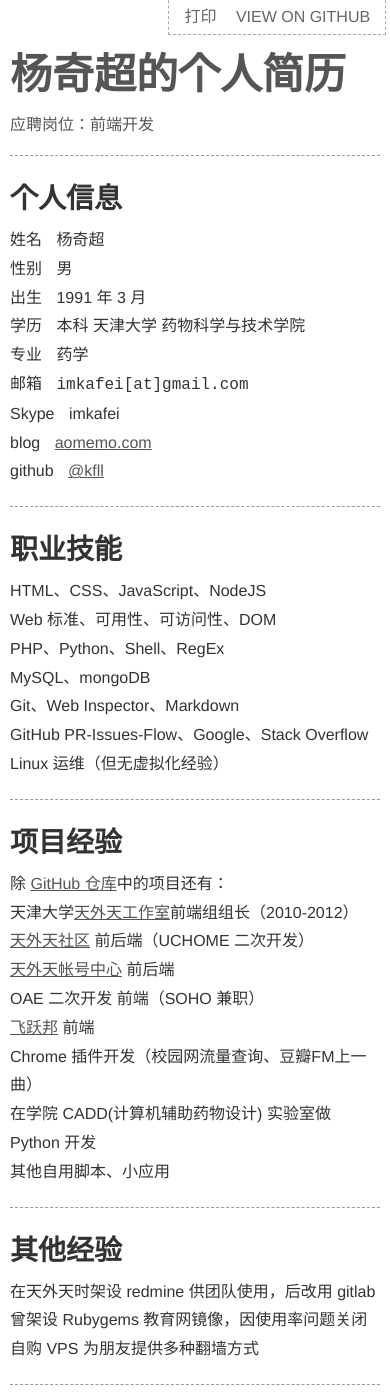
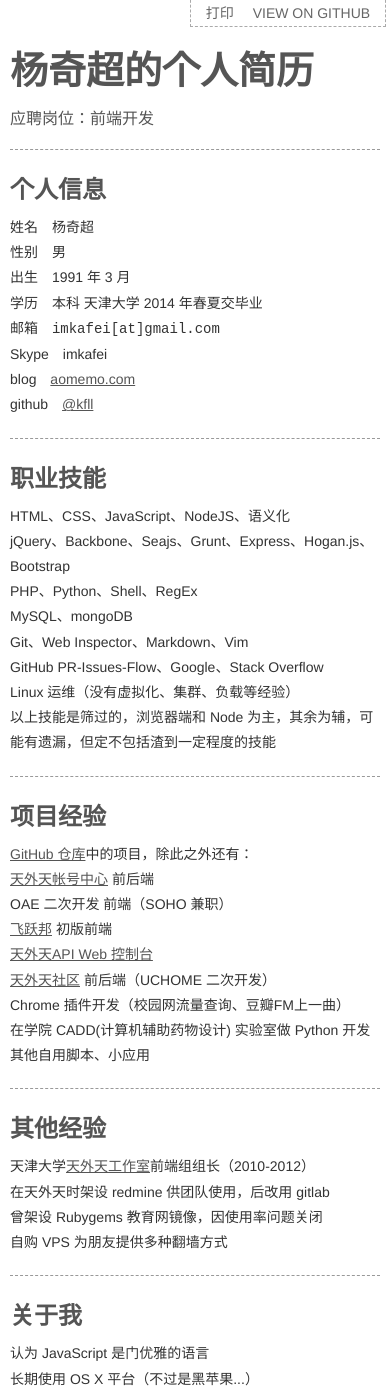
Before and after one commit to kxws888/kfll.github.com, a website: page resume/index.html in a window 390 px wide. Shown: the top 1395 px of the page. Drawn offline with Linux system fonts and the light colour scheme.

Commit message:
resume update

```diff
--- a/resume/assets/main.css
+++ b/resume/assets/main.css
@@ -1,6 +1,6 @@
 /*! CSS Reset From YUI 3.9.1 (build 5852) Copyright 2013 Yahoo! Inc. http://yuilibrary.com/license/ */html{color:#000;background:#FFF}body,div,dl,dt,dd,ul,ol,li,h1,h2,h3,h4,h5,h6,pre,code,form,fieldset,legend,input,textarea,p,blockquote,th,td{margin:0;padding:0}table{border-collapse:collapse;border-spacing:0}fieldset,img{border:0}address,caption,cite,code,dfn,em,strong,th,var{font-style:normal;font-weight:400}ol,ul{list-style:none}caption,th{text-align:left}h1,h2,h3,h4,h5,h6{font-size:100%;font-weight:400}q:before,q:after{content:''}abbr,acronym{border:0;font-variant:normal}sup{vertical-align:text-top}sub{vertical-align:text-bottom}input,textarea,select{font-family:inherit;font-size:inherit;font-weight:inherit}input,textarea,select{*font-size:100%}legend{color:#000}#yui3-css-stamp.cssreset{display:none}
 /*! Qichao Yang <imkafei@gmail.com> */
 .clearfix{*zoom:1}.clearfix:before,.clearfix:after{content:"";display:table;line-height:0}.clearfix:after{clear:both}h1,h2,h3,h4,h5,h6{font-weight:700;line-height:normal}
-html{color:#333;font:16px/1.8em Helvetica,Arial,sans-serif}a{outline:0;color:#555}a:hover,a:active{color:#0068b7}.container{margin:0 auto;width:840px}h1{font-size:42px}h2{font-size:28px}h3{font-size:22px}h4{font-size:16px}h5{font-size:14px}h6{font-size:12px}header{color:#555;padding:40px 0 0}hgroup h2{font-size:16px;font-weight:400;padding:10px 0 0}#main section{*zoom:1;margin-top:20px;padding-top:20px;border-top:1px dashed #999}#main section:after,#main section:before{content:"";display:table;line-height:0}#main section:after{clear:both}#main h2{float:left;width:160px;margin-bottom:10px}#main ul{float:left;width:680px}#main li{word-wrap:break-word;word-break:normal;list-style-type:lower-alpha;list-style-position:inside}#main .item-kv li{*zoom:1;list-style-type:none}.item-kv li:after,.item-kv li:before{content:"";display:table;line-height:0}.item-kv li:after{clear:both}.item-kv label,.item-kv span{float:left}.item-kv label{width:80px}.item-kv span{width:580px}footer.container{border-top:1px dashed #999;margin-top:20px;padding:5px 0;font-size:12px;line-height:2em;color:#666}footer a{color:#eb6100;text-decoration:none}footer a:hover,footer a:active{color:#0068b7}#operation{position:absolute;top:-5px;right:1%;border:1px dashed #aaa;padding:7px 15px 2px 0}#operation a{margin-left:15px;color:#666;text-decoration:none}#operation a:hover,#operation a:active{color:#eb6100}
-@media (max-width:840px){body{padding:0 10px}#main h2{float:none;width:auto}.container{width:auto}#main ul{float:none;width:auto}#main ul li{list-style:none}.item-kv label,.item-kv span{float:none}.item-kv span{margin-left:10px}}
-.link-print{display:none!important}@media print{.link-print{display:inline!important}.hidden-print{display:none!important}html{color:#000}a{color:#000;text-decoration:none}header{color:#000;padding:20px 0 0}}
+html{color:#333;font:16px/1.8em Helvetica,Arial,sans-serif}a{outline:0;color:#555}a:hover,a:active{color:#0068b7}.container{margin:0 auto;width:840px}h1{font-size:42px}h2{font-size:28px}h3{font-size:22px}h4{font-size:16px}h5{font-size:14px}h6{font-size:12px}header{color:#555;padding:40px 0 0}hgroup h2{font-size:16px;font-weight:400;padding:10px 0 0}#main section{*zoom:1;margin-top:20px;padding-top:20px;border-top:1px dashed #999}#main section:after,#main section:before{content:"";display:table;line-height:0}#main section:after{clear:both}#main h2{float:left;width:160px;margin-bottom:10px;color:#555}#main ul{float:left;width:680px}#main li{word-wrap:break-word;word-break:normal;list-style-type:lower-alpha;list-style-position:inside}#main .item-kv li{*zoom:1;list-style-type:none}.item-kv li:after,.item-kv li:before{content:"";display:table;line-height:0}.item-kv li:after{clear:both}.item-kv label,.item-kv span{float:left}.item-kv label{width:80px}.item-kv span{width:580px}footer.container{border-top:1px dashed #999;margin-top:20px;padding:5px 0;font-size:12px;line-height:2em;color:#666}footer a{color:#eb6100;text-decoration:none}footer a:hover,footer a:active{color:#0068b7}#operation{position:absolute;top:-5px;right:1%;border:1px dashed #aaa;padding:7px 15px 2px 0}#operation a{margin-left:15px;color:#666;text-decoration:none}#operation a:hover,#operation a:active{color:#eb6100}
+@media (max-width:840px){html{font-size:14px}body{padding:0 10px}h1{font-size:38px}h2{font-size:24px}#main h2{float:none;width:auto}.container{width:auto}#main ul{float:none;width:auto}#main ul li{list-style:none}.item-kv label,.item-kv span{float:none}.item-kv span{margin-left:10px}#operation{padding:5px 15px 0 0;top:-5px}}
+.link-print{display:none!important}@media print{.link-print{display:inline!important}.hidden-print{display:none!important}html{color:#000;font-size:14px}a{color:#000;text-decoration:none}header{color:#000;padding:20px 0 0}}
--- a/resume/index.html
+++ b/resume/index.html
@@ -32,11 +32,7 @@
       </li>
       <li>
         <label>学历</label>
-        <span>本科 天津大学 药物科学与技术学院</span>
-      </li>
-      <li>
-        <label>专业</label>
-        <span>药学</span>
+        <span>本科 天津大学 2014 年春夏交毕业</span>
       </li>
       <li>
         <label>邮箱</label>
@@ -59,24 +55,25 @@
   <section>
     <h2>职业技能</h2>
     <ul>
-      <li>HTML、CSS、JavaScript、NodeJS</li>
-      <li>Web 标准、可用性、可访问性、DOM</li>
+      <li>HTML、CSS、JavaScript、NodeJS、语义化</li>
+      <li>jQuery、Backbone、Seajs、Grunt、Express、Hogan.js、Bootstrap</li>
       <li>PHP、Python、Shell、RegEx</li>
       <li>MySQL、mongoDB</li>
-      <li>Git、Web Inspector、Markdown</li>
+      <li>Git、Web Inspector、Markdown、Vim</li>
       <li>GitHub PR-Issues-Flow、Google、Stack Overflow</li>
-      <li>Linux 运维（但无虚拟化经验）</li>
+      <li>Linux 运维（没有虚拟化、集群、负载等经验）</li>
+      <li>以上技能是筛过的，浏览器端和 Node 为主，其余为辅，可能有遗漏，但定不包括渣到一定程度的技能</li>
     </ul>
   </section>
   <section>
     <h2>项目经验</h2>
     <ul>
-      <li>除 <a href="https://github.com/kfll">GitHub 仓库</a><code class="link-print" aria-hidden="true"> (https://github.com/kfll) </code>中的项目还有：</li>
-      <li>天津大学<a href="http://www.twt.edu.cn">天外天工作室</a><code class="link-print" aria-hidden="true"> (http://www.twt.edu.cn) </code>前端组组长（2010-2012）</li>
-      <li><a href="http://www.twt.edu.cn/ihome">天外天社区</a><code class="link-print" aria-hidden="true"> (http://www.twt.edu.cn/ihome) </code> 前后端（UCHOME 二次开发）</li>
+      <li><a href="https://github.com/kfll">GitHub 仓库</a><code class="link-print" aria-hidden="true"> (https://github.com/kfll) </code>中的项目，除此之外还有：</li>
       <li><a href="http://www.twt.edu.cn/account">天外天帐号中心</a><code class="link-print" aria-hidden="true"> (http://www.twt.edu.cn/account) </code> 前后端</li>
       <li>OAE 二次开发 前端（SOHO 兼职）</li>
-      <li><a href="http://www.feiyuebang.com">飞跃邦</a><code class="link-print" aria-hidden="true"> (http://www.feiyuebang.com) </code> 前端</li>
+      <li><a href="http://www.feiyuebang.com">飞跃邦</a><code class="link-print" aria-hidden="true"> (http://www.feiyuebang.com) </code> 初版前端</li>
+      <li><a href="http://www.twt.edu.cn/api/demo">天外天API Web 控制台</a><code class="link-print" aria-hidden="true"> (http://www.twt.edu.cn/api/demo) </code></li>
+      <li><a href="http://www.twt.edu.cn/ihome">天外天社区</a><code class="link-print" aria-hidden="true"> (http://www.twt.edu.cn/ihome) </code> 前后端（UCHOME 二次开发）</li>
       <li>Chrome 插件开发（校园网流量查询、豆瓣FM上一曲）</li>
       <li>在学院 CADD(计算机辅助药物设计) 实验室做 Python 开发</li>
       <li>其他自用脚本、小应用</li>
@@ -85,6 +82,7 @@
   <section>
     <h2>其他经验</h2>
     <ul>
+      <li>天津大学<a href="http://www.twt.edu.cn">天外天工作室</a><code class="link-print" aria-hidden="true"> (http://www.twt.edu.cn) </code>前端组组长（2010-2012）</li>
       <li>在天外天时架设 redmine 供团队使用，后改用 gitlab</li>
       <li>曾架设 Rubygems 教育网镜像，因使用率问题关闭</li>
       <li>自购 VPS 为朋友提供多种翻墙方式</li>
@@ -93,22 +91,23 @@
   <section>
     <h2>关于我</h2>
     <ul>
-      <li>认为 JavaScript 是门优雅的语言，即使经历了 Ruby 仍然这么认为</li>
-      <li>2010 年起在 OS X 平台（黑苹果）写代码</li>
+      <li>认为 JavaScript 是门优雅的语言</li>
+      <li>长期使用 OS X 平台（不过是黑苹果...）</li>
       <li>略微的完美主义情结、略微的版本控</li>
+      <li>WOW、Minecraft 玩家</li>
     </ul>
   </section>
 </article>
 <footer class="container hidden-print">
-  本简历由 <a href="http://gruntjs.com">Grunt</a> + <a href="//twitter.github.io/hogan.js/">Hogan.js</a> 生成
+  本简历由 <a href="http://gruntjs.com">Grunt</a> + <a href="https://twitter.github.io/hogan.js/">Hogan.js</a> 生成
   |
-  托管在 <a href="//github.io">GitHub Pages</a>
+  托管在 <a href="https://github.io">GitHub Pages</a>
   |
-  脚本：<a href="//github.com/kfll/kfll.github.com/tree/master/resume">VIEW SOURCE ON GITHUB</a>
+  脚本：<a href="https://github.com/kfll/kfll.github.com/tree/master/resume">VIEW SOURCE ON GITHUB</a>
 </footer>
 <div id="operation" class="hidden-print" role="menubar">
   <a href="javascript:void(0);" id="print-link" role="menu" aria-label="使用打印机打印我的简历">打印</a>
-  <a href="//github.com/kfll/kfll.github.com/tree/master/resume" role="menu" aria-label="在 GitHub 中查看这份简历的源文件">VIEW ON GITHUB</a>
+  <a href="https://github.com/kfll/kfll.github.com/tree/master/resume" role="menu" aria-label="在 GitHub 中查看这份简历的源文件">VIEW ON GITHUB</a>
 </div>
 <script>
   ~ function (window, document, undefined) {
--- a/resume/src/main.css
+++ b/resume/src/main.css
@@ -67,6 +67,7 @@
   float: left;
   width: 160px;
   margin-bottom: 10px;
+  color: #555;
 }
 
 #main ul {
--- a/resume/src/print.css
+++ b/resume/src/print.css
@@ -13,6 +13,7 @@
   }
   html {
     color: #000;
+    font-size: 14px;
   }
   a {
     color: #000;
--- a/resume/src/responsive.css
+++ b/resume/src/responsive.css
@@ -1,6 +1,15 @@
 @media (max-width: 840px) {
+  html {
+    font-size: 14px;
+  }
   body {
-    padding: 0 10px;;
+    padding: 0 10px;
+  }
+  h1 {
+    font-size: 38px;
+  }
+  h2 {
+    font-size: 24px;
   }
   #main h2 {
     float: none;
@@ -23,4 +32,8 @@
   .item-kv span {
     margin-left: 10px;
   }
+  #operation {
+    padding: 5px 15px 0 0;
+    top: -5px;
+  }
 }
```
Also changed, not shown: resume/resume.json (+16 -15 lines), resume/src/template.html (+4 -4 lines), resume/README.md.
